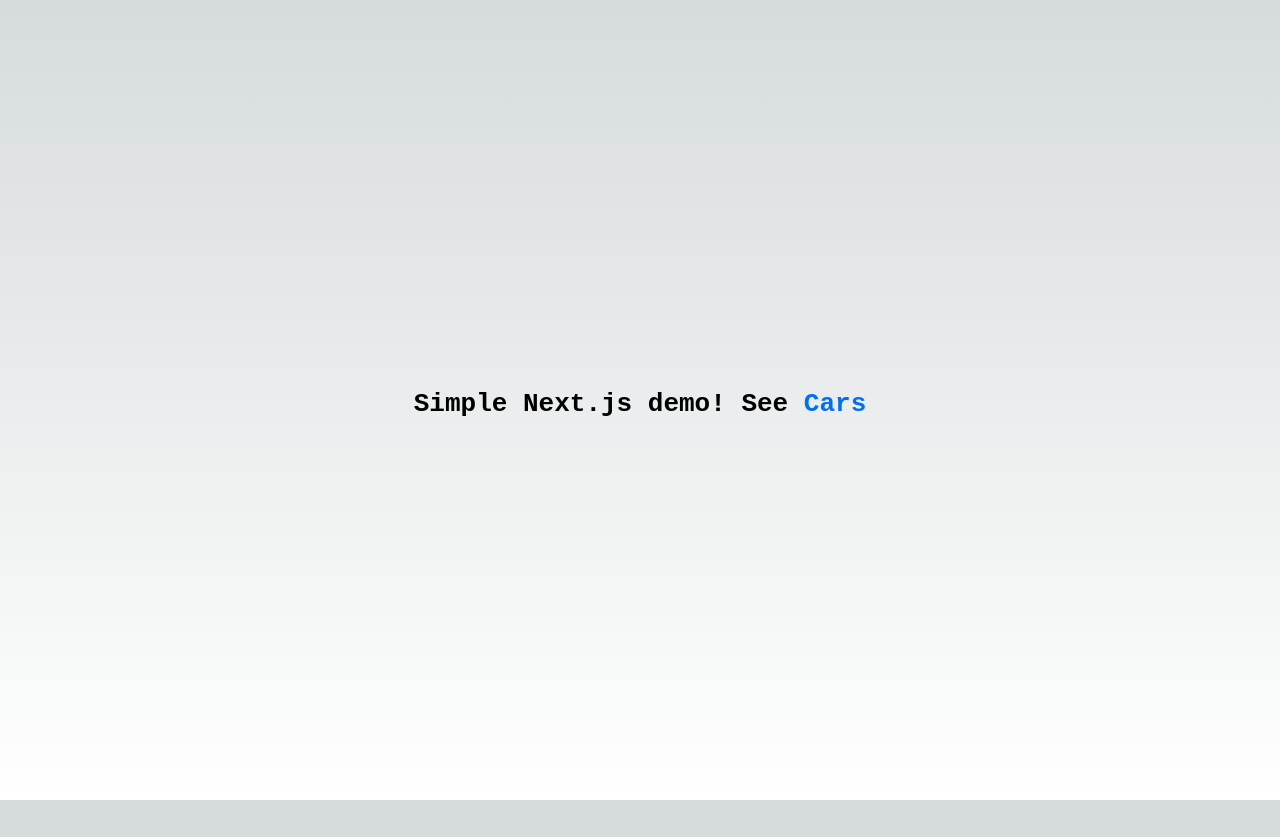
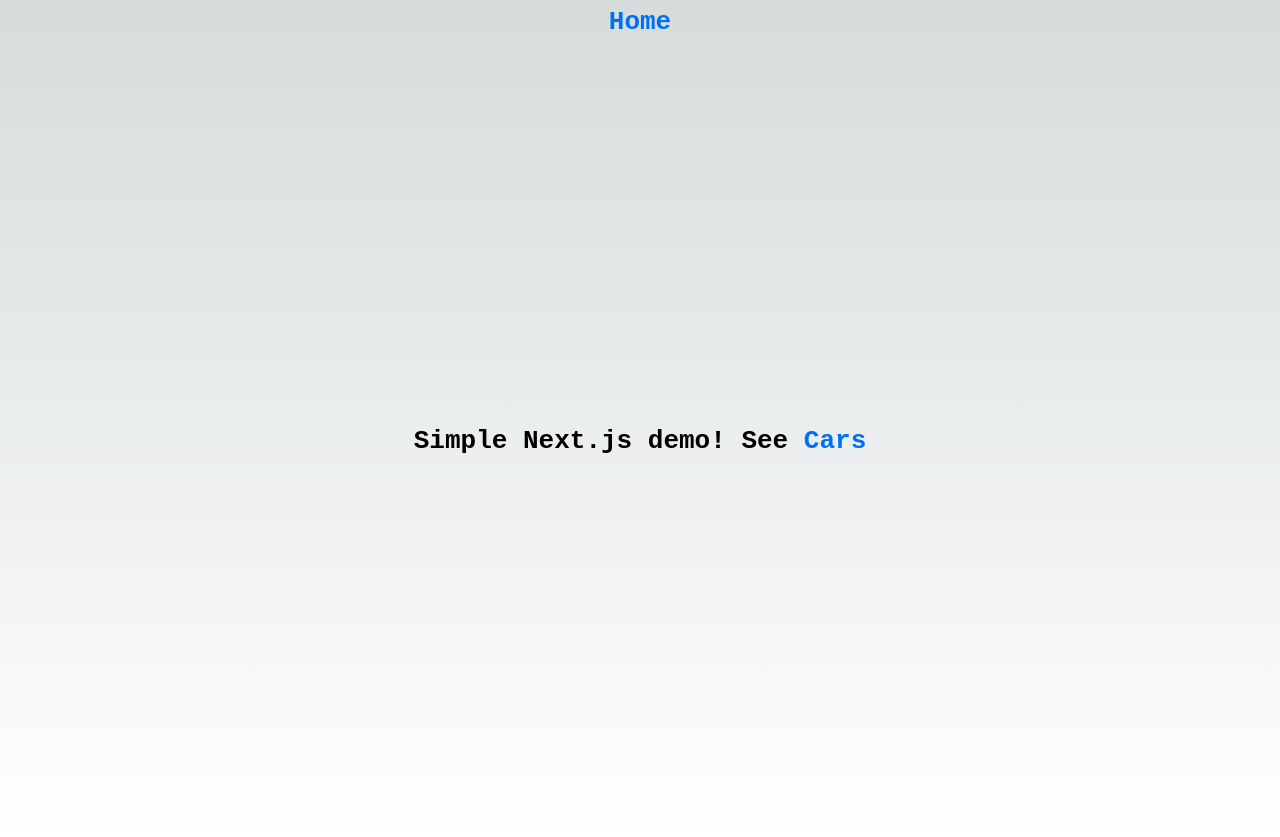
Before and after one commit to Milan-960/Nextjs-Basics, a Next.js app: page / in a window 1280 px wide. Before the commit the page ends 800 px from the top, so only its background shows below. Built offline with nearby package versions, Linux system fonts and the light colour scheme.

Commit message:
navbar added

```diff
--- a/pages/_app.js
+++ b/pages/_app.js
@@ -1,5 +1,13 @@
 import "@/styles/globals.css";
 
+// This is to show Header on every pages!
+import { Header } from "./header";
+
 export default function App({ Component, pageProps }) {
-  return <Component {...pageProps} />;
+  return (
+    <>
+      <Header />
+      <Component {...pageProps} />
+    </>
+  );
 }
--- /dev/null
+++ b/pages/header.js
@@ -0,0 +1,16 @@
+import React from "react";
+
+import Link from "next/link";
+import styles from "@/styles/Home.module.css";
+
+export const Header = () => {
+  return (
+    <div className={styles.header_container}>
+      <h1>
+        <code className={styles.title}>
+          <Link href="/">Home</Link>
+        </code>
+      </h1>
+    </div>
+  );
+};
--- a/styles/Home.module.css
+++ b/styles/Home.module.css
@@ -1,5 +1,13 @@
 .container {
   min-height: 100vh;
+  padding: 0 0.5rem;
+  display: flex;
+  flex-direction: column;
+  justify-content: center;
+  align-items: center;
+}
+
+.header_container {
   padding: 0 0.5rem;
   display: flex;
   flex-direction: column;
@@ -33,15 +41,11 @@
   font-size: 25px;
 }
 
-.links li:hover,
-.links li:focus,
-.links li:active {
+.links li:hover {
   text-decoration: underline;
 }
 
-.title a:hover,
-.title a:focus,
-.title a:active {
+.title a:hover {
   text-decoration: underline;
 }
 
```
